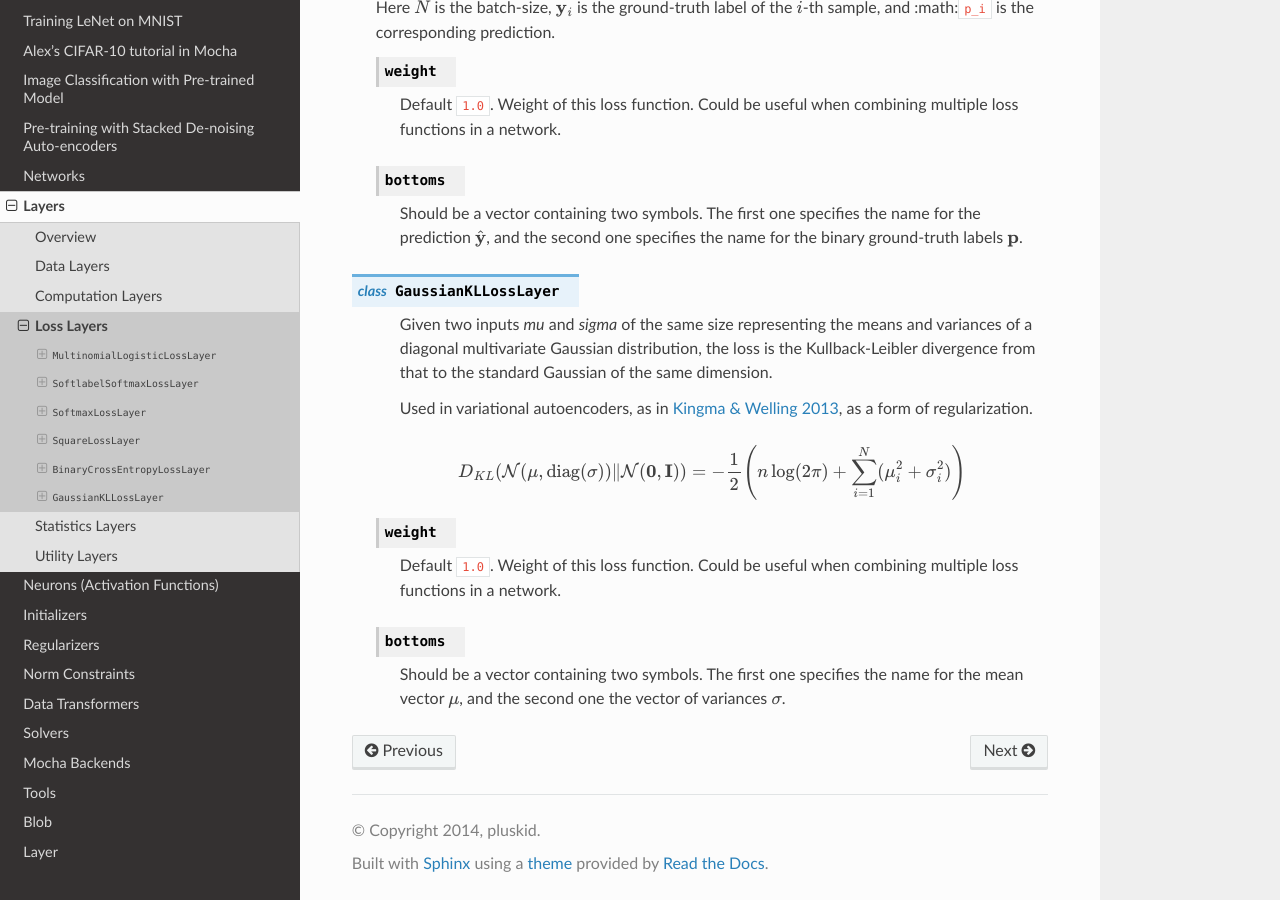
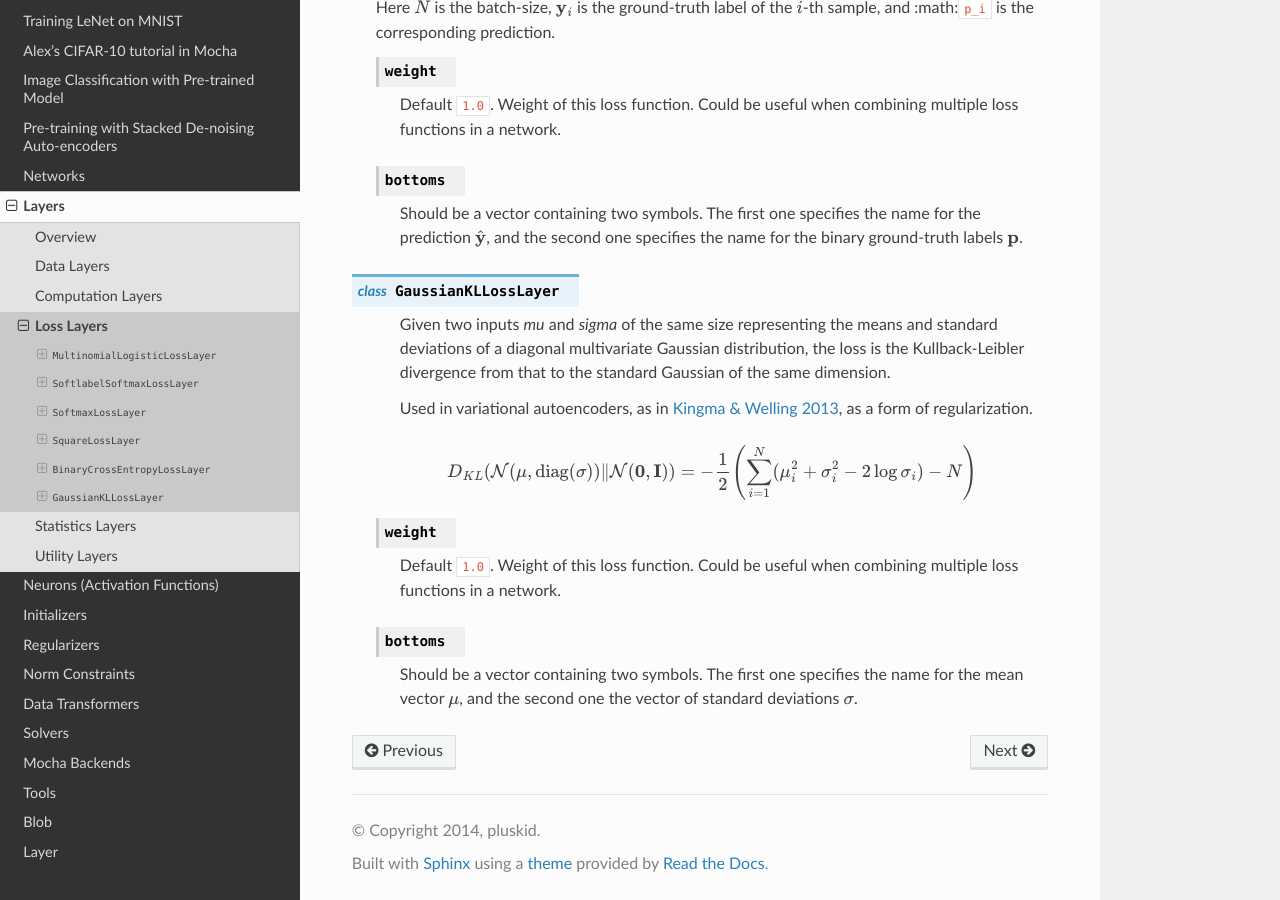
Before and after one commit to pluskid/Mocha.jl, a Sphinx documentation site: the page built from docs/user-guide/layers/loss-layer.rst, in a window 1280 px wide and 900 px high, scrolled down 3757 px. Built offline with Sphinx 7.4.7 and the Read the Docs theme 2.0.0, drawn with Linux system fonts in a browser that asks for light colours.

Commit message:
Correction to GaussianKLLossLayer - https://github.com/pluskid/Mocha.jl/issues/117

```diff
--- a/docs/user-guide/layers/loss-layer.rst
+++ b/docs/user-guide/layers/loss-layer.rst
@@ -209,15 +209,15 @@ Loss Layers
 .. class:: GaussianKLLossLayer
 
     Given two inputs *mu* and *sigma* of the same size representing the means
-    and variances of a diagonal multivariate Gaussian distribution, the loss
-    is the Kullback-Leibler divergence from that to the standard Gaussian of
+    and standard deviations of a diagonal multivariate Gaussian distribution, the
+    loss is the Kullback-Leibler divergence from that to the standard Gaussian of
     the same dimension.
 
     Used in variational autoencoders, as in `Kingma & Welling 2013 <http://arxiv.org/abs/1312.6114>`_, as a form of regularization.
 
    .. math::
       D_{KL}(\mathcal{N}(\mathbf{\mu}, \mathrm{diag}(\mathbf{\sigma})) \Vert \mathcal{N}(\mathbf{0}, \mathbf{I}) )
-      =  -\frac{1}{2}\left(n\log(2\pi) + \sum_{i=1}^N (\mu_i^2 + \sigma_i^2) \right)
+      =  -\frac{1}{2}\left(\sum_{i=1}^N (\mu_i^2 + \sigma_i^2 - 2\log\sigma_i) - N\right)
 
    .. attribute:: weight
 
@@ -228,4 +228,4 @@ Loss Layers
 
       Should be a vector containing two symbols. The first one specifies the
       name for the mean vector :math:`\mathbf{\mu}`, and the second one
-      the vector of variances :math:`\mathbf{\sigma}`.
+      the vector of standard deviations :math:`\mathbf{\sigma}`.
```
Also changed, not shown: 3 other files.
